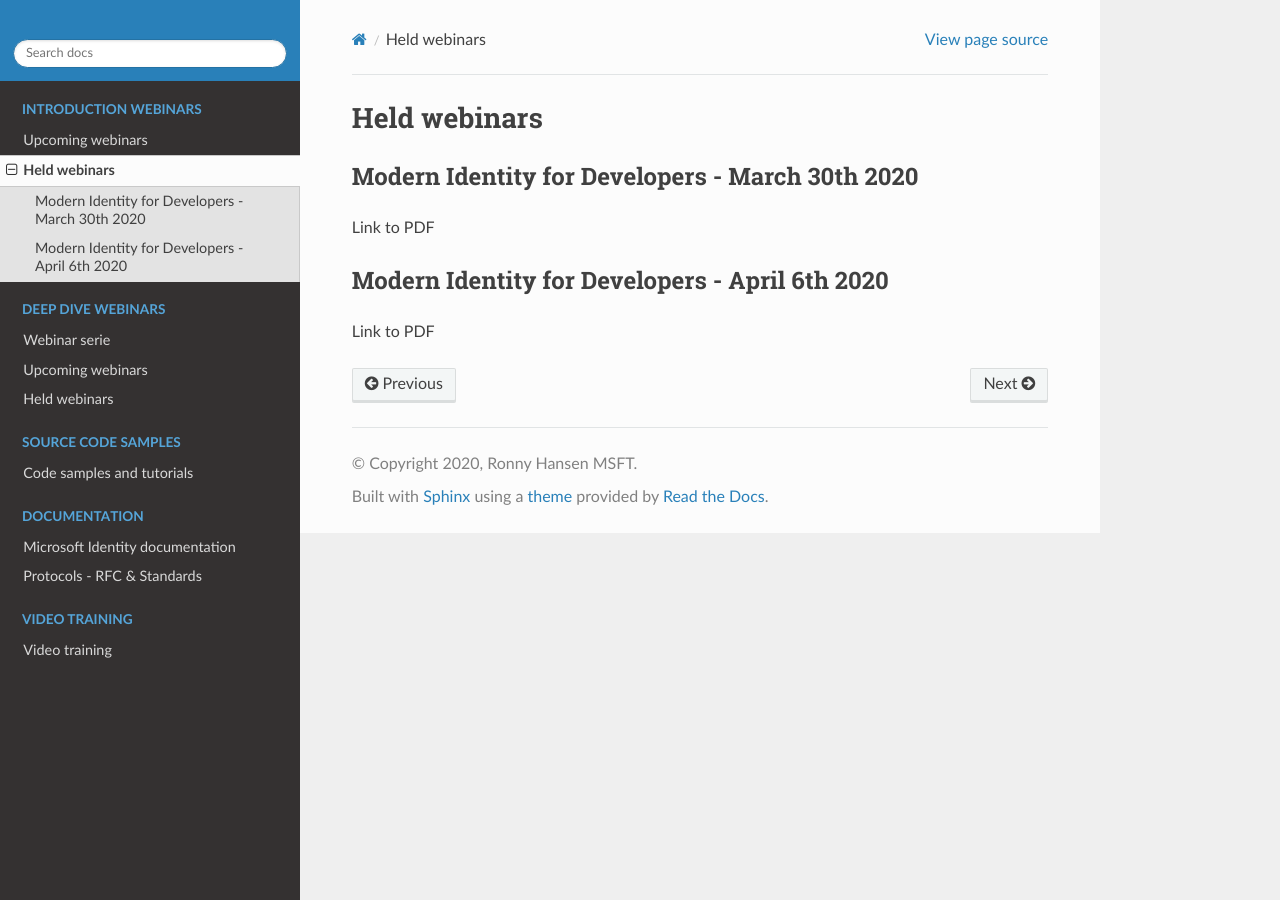
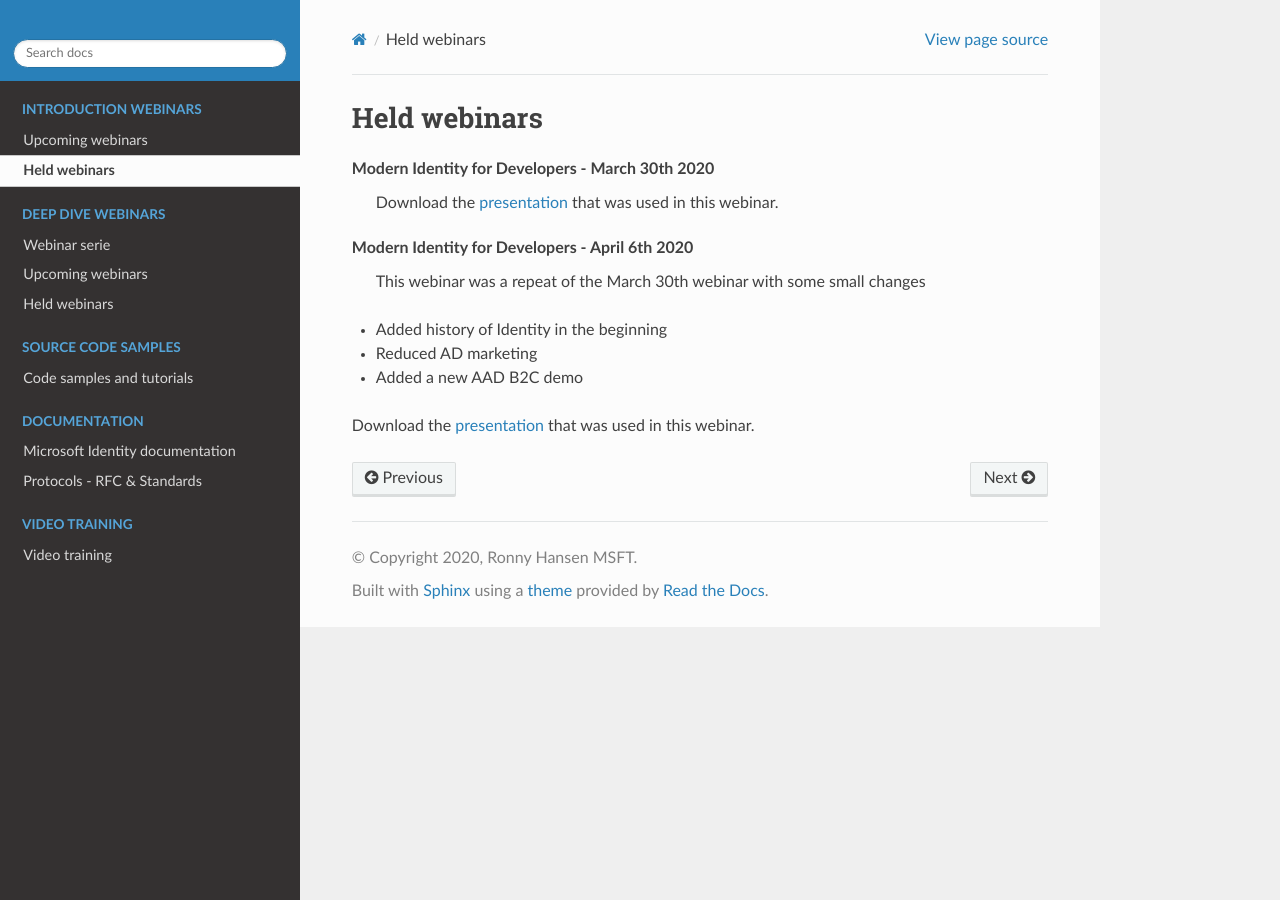
Before and after one commit to RonnyA/ModernIdentity, a Sphinx documentation site: the page built from docs/source/intro/held-webinars.rst, in a window 1280 px wide. Built offline with Sphinx 7.4.7 and the Read the Docs theme 2.0.0, drawn with Linux system fonts in a browser that asks for light colours.

Commit message:
Added download of PDF

```diff
--- a/docs/source/deep/held-deep-webinars.rst
+++ b/docs/source/deep/held-deep-webinars.rst
@@ -1,4 +1,6 @@
 Held webinars
 =============
 
-No deep dive webinar has been held yet, sign up at upcoming webinars.
+
+  .. note:: No deep dive webinar has been held yet, sign up at upcoming webinars.
+            Later this page will be updated with content from the held webinars
--- a/docs/source/deep/upcoming-deep-webinars.rst
+++ b/docs/source/deep/upcoming-deep-webinars.rst
@@ -1,5 +1,11 @@
 Upcoming webinars
 =================
+
+
+  .. tip:: The links for signing up for the the Deep Dive webinars are not
+           yet available. Come back later and check for updates.
+
+
 
 The deep dive topics will be held two times pr week - so you can choose which on fits your calendar best.
 
--- a/docs/source/intro/held-webinars.rst
+++ b/docs/source/intro/held-webinars.rst
@@ -3,12 +3,17 @@ Held webinars
 
 
 Modern Identity for Developers - March 30th 2020
-------------------------------------------------
-
-Link to PDF
+    Download the `presentation`__ that was used in this webinar.
+.. __ : https://github.com/RonnyA/ModernIdentity/raw/master/pdf/Modern%20Identity%20for%20Developers-v1.pdf
 
 
 Modern Identity for Developers - April 6th 2020
------------------------------------------------
+    This webinar was a repeat of the March 30th webinar with some small changes
 
-Link to PDF
+* Added history of Identity in the beginning
+* Reduced AD marketing
+* Added a new AAD B2C demo
+
+Download the `presentation`__ that was used in this webinar.
+
+.. __ : https://github.com/RonnyA/ModernIdentity/raw/master/pdf/Modern%20Identity%20for%20Developers-v2.pdf
--- a/docs/source/intro/upcoming-webinars.rst
+++ b/docs/source/intro/upcoming-webinars.rst
@@ -1,5 +1,11 @@
 Upcoming webinars
 =================
+
+
+.. figure:: ../_static/intro/modernid.png
+    :align: center
+    :figwidth: 500px
+    :target: ../_static/intro/modernid.png
 
 Modern Identity for Developers - April 15th 2020
 ------------------------------------------------
```
Also changed, not shown: docs/source/index.rst (+7 -1 lines), docs/source/_static/intro/modernid.png (added), 5 other files.
